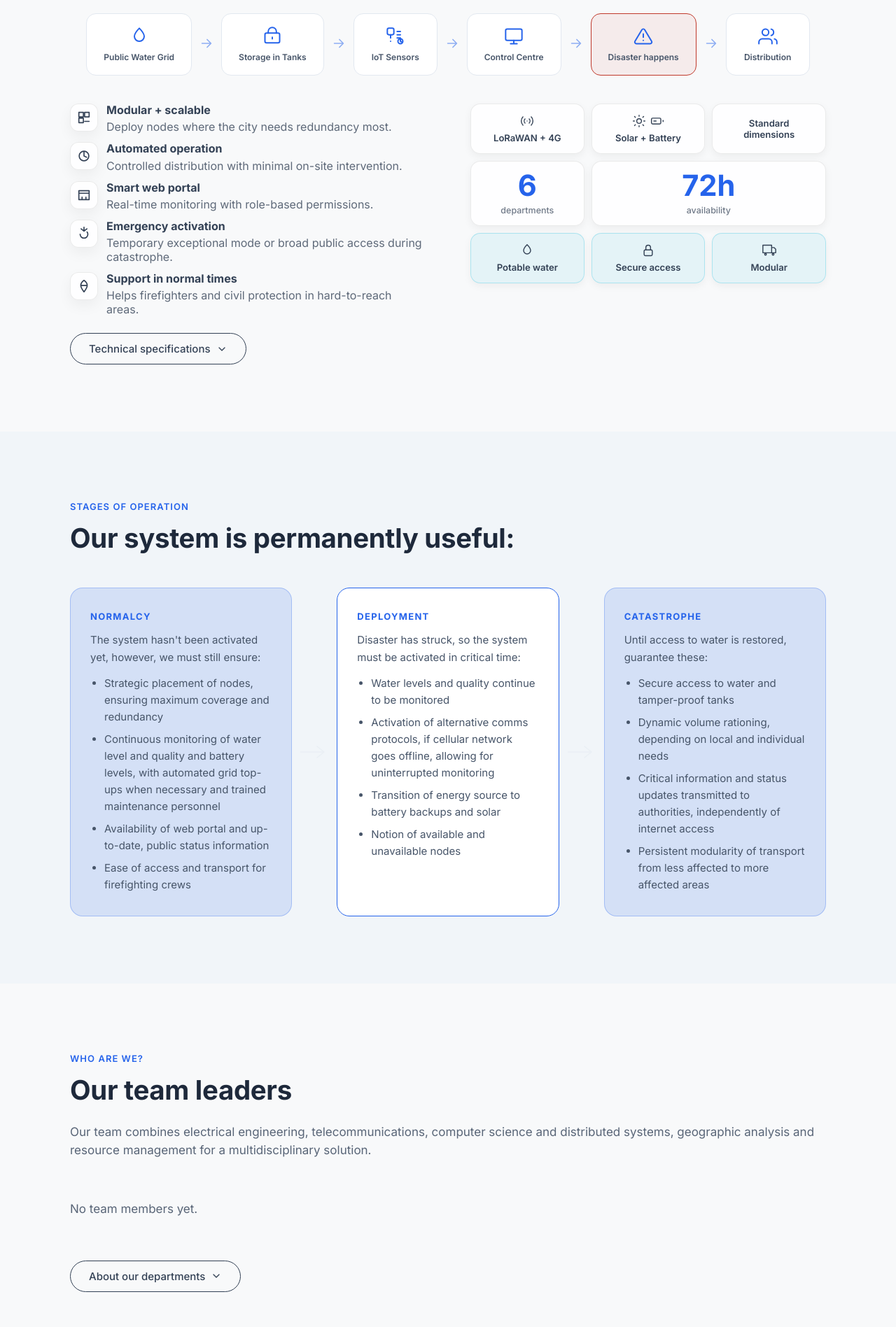
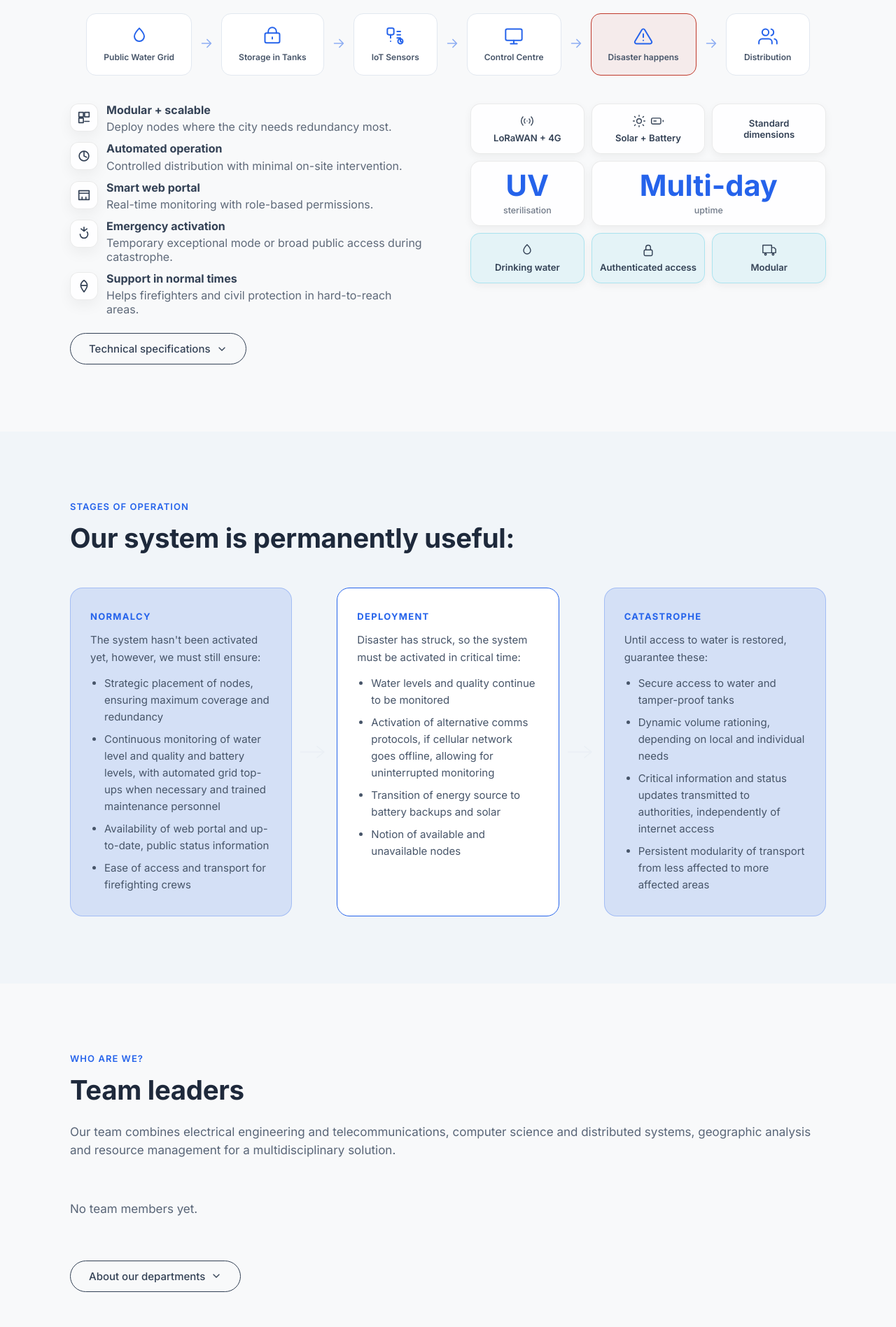
Before and after one commit to pools1dec0nvo/h2o, a Django app: page / in a window 1280 px wide. Shown: the part 3212-5109 px from the top of the page at 70% size. Run offline with Django 5.2, Linux system fonts and the light colour scheme; data comes from the database, SQL or seed files in the repository; data that the repository does not hold is empty; parts of the project's set-up code (start-up, migrations or seed data) failed here and were passed over.

Commit message:
info changes

```diff
--- a/home/templates/home/index.html
+++ b/home/templates/home/index.html
@@ -341,12 +341,12 @@
 
           <!-- Row 2: stats (large numbers, no icons) -->
           <div class="info-block info-block--stat">
-            <span class="info-block__number">6</span>
-            <span class="info-block__label">departments</span>
+            <span class="info-block__number">UV</span>
+            <span class="info-block__label">sterilisation</span>
           </div>
           <div class="info-block info-block--stat info-block--wide">
-            <span class="info-block__number">72h</span>
-            <span class="info-block__label">availability</span>
+            <span class="info-block__number">Multi-day</span>
+            <span class="info-block__label">uptime</span>
           </div>
 
           <!-- Row 3: locks -->
@@ -355,14 +355,14 @@
               <!-- droplet -->
               <svg viewBox="0 0 24 24" fill="none"><path d="M12 2C8 6 6 9 6 12a6 6 0 1 0 12 0c0-3-2-6-6-10Z" stroke="currentColor" stroke-width="1.7" stroke-linecap="round" stroke-linejoin="round"/></svg>
             </span>
-            <span class="info-block__label">Potable water</span>
+            <span class="info-block__label">Drinking water</span>
           </div>
           <div class="info-block info-block--accent">
             <span class="info-block__icon" aria-hidden="true">
               <!-- lock -->
               <svg viewBox="0 0 24 24" fill="none"><rect x="5" y="11" width="14" height="10" rx="2" stroke="currentColor" stroke-width="1.7"/><path d="M8 11V7a4 4 0 0 1 8 0v4" stroke="currentColor" stroke-width="1.7" stroke-linecap="round"/></svg>
             </span>
-            <span class="info-block__label">Secure access</span>
+            <span class="info-block__label">Authenticated access</span>
           </div>
           <div class="info-block info-block--accent">
             <span class="info-block__icon" aria-hidden="true">
@@ -397,19 +397,18 @@
             <li>Low-cost, low-power programmable microcontroller (Raspberry Pi, Arduino, etc.)</li>
             <li>Monitoring sensors for parameters such as: water level, pH, dissolved chlorine, turbidity</li>
             <li>PVC piping</li>
-            <li>Authenticated quick-access door, overrideable in case of total electronics failure</li>
-            <li>Automated valves and siphons</li>
+            <li>Authenticated electronic dispense, overrideable in case of total electronics failure</li>
+            <li>UV sterilisation to inhibit microbial growth</li>
             <li>Activated carbon filters at the dispensing terminal</li>
-            <li>LED panel for local monitoring and debugging</li>
+            <li>Dot-matrix display for local information and debugging</li>
           </ul>
         </div>
 
         <div class="dept-card__inner-box dept-card__inner-box--orange">
-          <strong>Communications</strong>
+          <strong>Telecommunications</strong>
           <ul>
-            <li>Mobile network connectivity during normal operation (3G, 4G)</li>
-            <li>Redundancy protocol to ensure monitoring system resilience</li>
-            <li>Fallback communication via LoRaWAN, Satellite, and UHF/VHF radio</li>
+            <li>Low-power LoRaWan communication to nearest gateway</li>
+            <li>Redundant localised system in case of server inacessibility</li>
           </ul>
         </div>
 
@@ -494,8 +493,8 @@
 <section class="section" id="who">
   <div class="section__inner">
     <span class="section__eyebrow">Who are we?</span>
-    <h2 class="section__title section__title">Our team leaders</h2>
-    <p class="section__lead">Our team combines electrical engineering, telecommunications, computer science and distributed systems, geographic analysis and resource management for a multidisciplinary solution.</p>
+    <h2 class="section__title section__title">Team leaders</h2>
+    <p class="section__lead">Our team combines electrical engineering and telecommunications, computer science and distributed systems, geographic analysis and resource management for a multidisciplinary solution.</p>
     <div class="team-grid">
       {% for member in team %}
       <div class="team-card">
```
